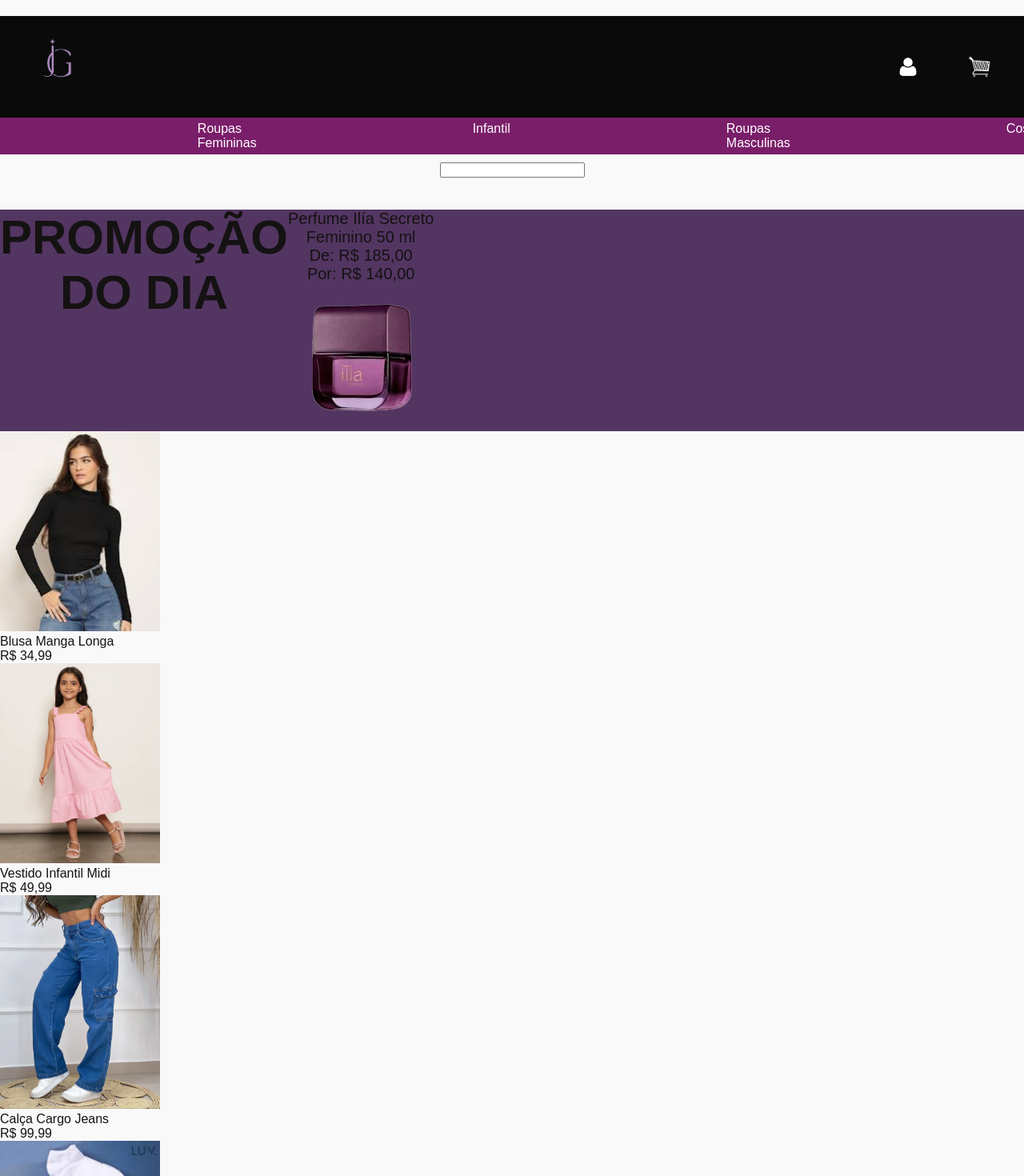
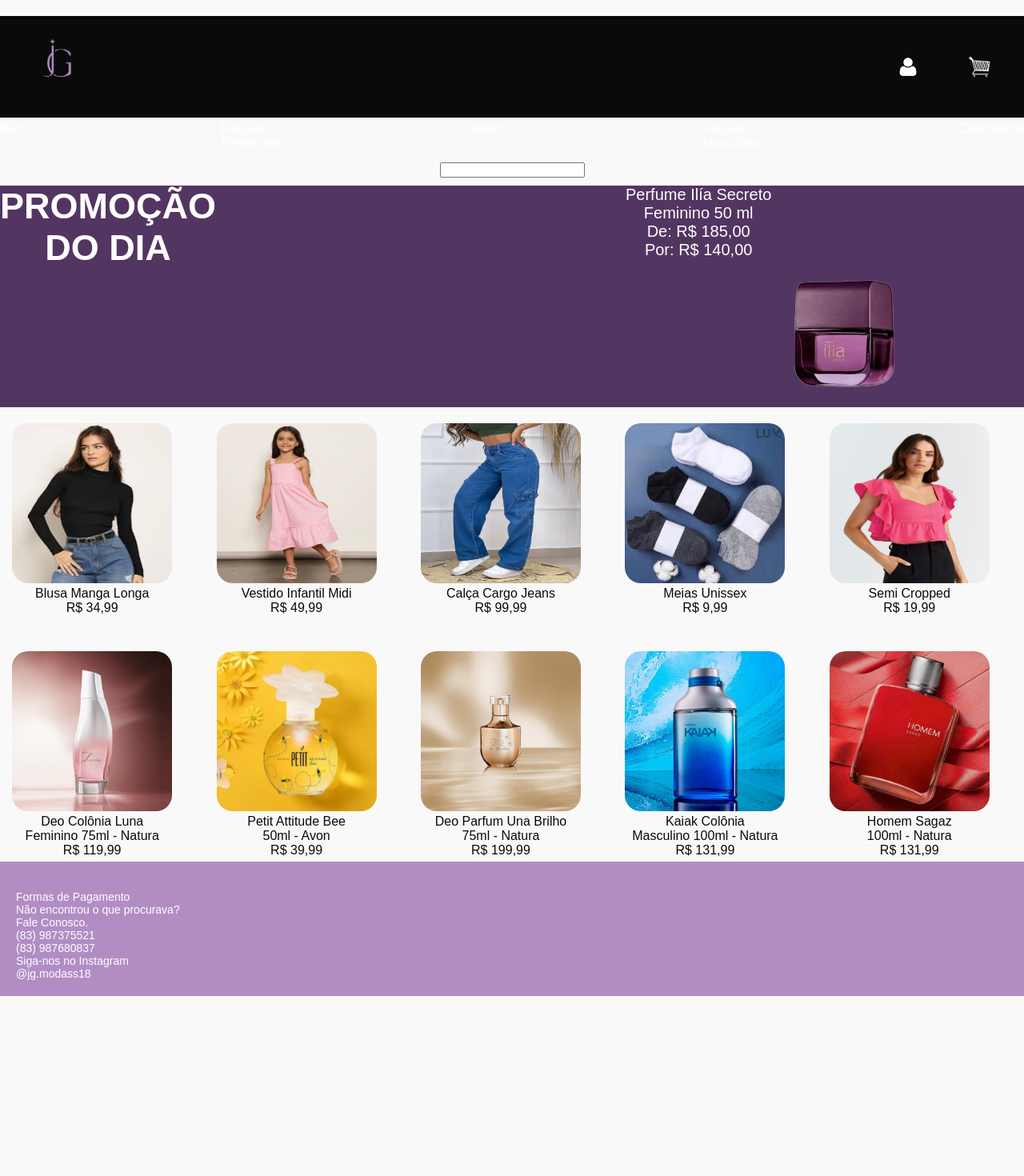
Before and after one commit to eduardabalbino07/loja-de-roupas-e-cosmeticos, a Next.js app: page /paginainicial in a window 1280 px wide. Shown: the top 1470 px of the page at 80% size. After the commit the page ends 1250 px from the top, so only its background shows below. Built offline with nearby package versions, Linux system fonts and the light colour scheme.

Commit message:
alterações novas

```diff
--- a/src/app/paginainicial/page.module.css
+++ b/src/app/paginainicial/page.module.css
@@ -2,7 +2,7 @@ body {
   margin: 0;
   font-family: Arial, Helvetica, sans-serif;
   background-color: #f9f9f9;
-  color: #141212;
+  color: #ffffff;
 }
 
 .outrapagina {
@@ -33,7 +33,7 @@ body {
   align-items: center;
   margin-left: 10px;
 }
-
+/*
 .nav {
   background-color: #722c8d;
 }
@@ -46,25 +46,30 @@ body {
   padding: 10px;
   gap: 30px;
 }
-
+*/
 .search {
   display: flex;
   justify-content: center;
   margin: 10px 0;
+
 }
 
 .promocao {
-    font-size: 40px;
+    font-size: 30px;
     text-align: center;
-    margin-top: 40px;
+    margin-top: 10px;
      display: flex;
      background-color: #533562;
 }
 
 .promocaonome {
   font-size:20px;
+  margin-left: 40%;
 }
 
+.promoimg {
+  margin-left: 100%;
+}
 /*
 .nav ul {
   display: flex;
@@ -79,15 +84,15 @@ body {
 }
 
 .nav a {
-  color: white;
+  color: rgb(0, 0, 0);
   font-size: 16px;
+
 }
 */
 
 .nav {
   display: flex;
   justify-content: center;
-  background-color: #7a1e6a;
   padding: 5px 0;
   margin-top: 0;
 }
@@ -101,10 +106,49 @@ body {
 
 .nav li {
   margin: 0 120px;
+
 }
 
 .nav a {
   color: white;
   text-decoration: none;
   font-size: 16px;
+
 }
+
+/*produtos*/
+.produtoscards {
+  display:flex;
+  flex-wrap: wrap;
+  gap: 25px;
+}
+
+.produto {
+  text-align: center;
+  color: #0a0a0a;
+  flex: 0 1 18%;
+  margin-top: 20px;
+}
+
+.produto img {
+  width: 200px;
+  height: 200px;
+  border-radius: 10%;
+}
+
+
+
+/*rodape*/
+.footer {
+  background-color: #b18dc4;
+  color: white;
+  padding: 20px;
+  text-align: left;
+  margin: 5px 0;
+  font-size: 14px;
+}
+.rodape {
+  display: flex;
+  align-items: center;
+
+}
```
